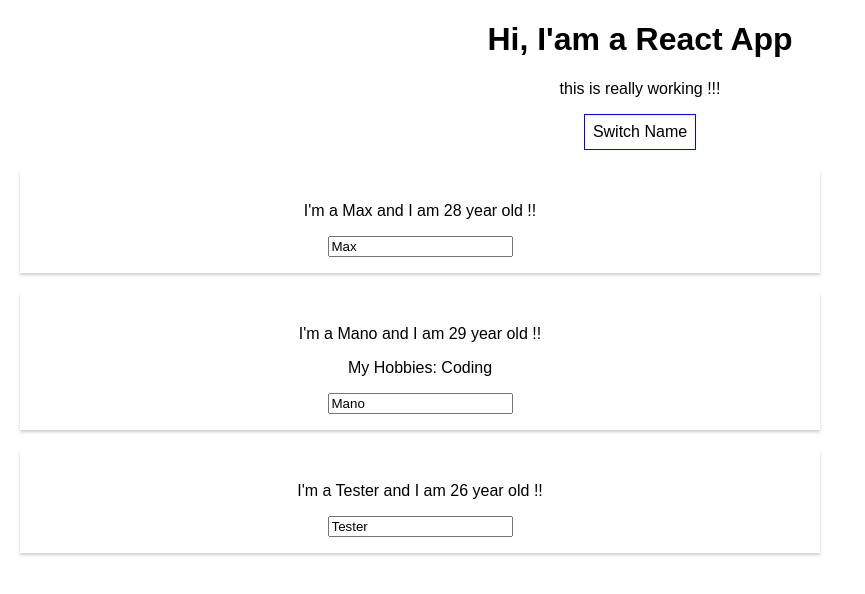
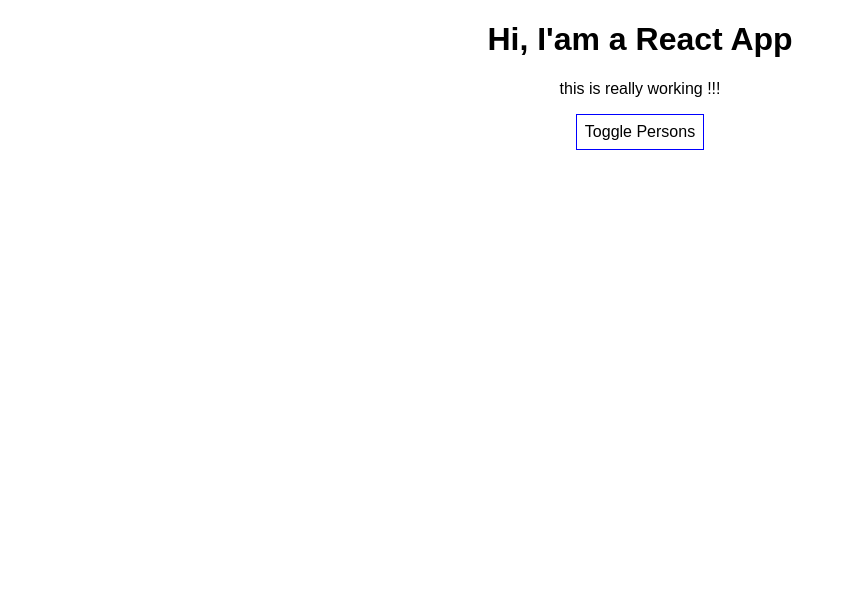
Before and after one commit to kvmanohar/react-complete-guide, a React (Create React App) app: page / in a window 1280 px wide. Shown: the top 594 px of the page, without its empty margins (0-865 px from the left). Built offline with nearby package versions, Linux system fonts and the light colour scheme.

Commit message:
Handle Dynamic Content - Toogle div tag.

```diff
--- a/src/App.jsx
+++ b/src/App.jsx
@@ -5,7 +5,8 @@ import Person from './Person/Person.jsx';
 class App extends Component {
 	state = {
 		persons: [{ name: 'Max', age: 28 }, { name: 'Mano', age: 29 }, { name: 'Tester', age: 26 }],
-		otherState: 'Some other value'
+		otherState: 'Some other value',
+		showPersons: false
 	};
 
 	switchNameHandler = (newName) => {
@@ -18,6 +19,10 @@ class App extends Component {
 		this.setState({
 			persons: [{ name: 'Max', age: 28 }, { name: event.target.value, age: 29 }, { name: 'Tester', age: 37 }]
 		});
+	};
+
+	tooglePersonsHandler = () => {
+		this.setState({ showPersons: !this.state.showPersons });
 	};
 	render() {
 		const buttonStyle = {
@@ -32,9 +37,11 @@ class App extends Component {
 			<div className="App">
 				<h1>Hi, I'am a React App</h1>
 				<p>this is really working !!!</p>
-				<button style={buttonStyle} onClick={() => this.switchNameHandler('Maximus')}>
-					Switch Name
+				<button style={buttonStyle} onClick={this.tooglePersonsHandler}>
+					Toggle Persons
 				</button>
+				{this.state.showPersons ? (
+					<div>
 						<Person name={this.state.persons[0].name} age={this.state.persons[0].age} />
 						<Person
 							name={this.state.persons[1].name}
@@ -46,6 +53,8 @@ class App extends Component {
 						</Person>
 						<Person name={this.state.persons[2].name} age={this.state.persons[2].age} />
 					</div>
+				) : null}
+			</div>
 		);
 	}
 }
```
Lines whose indentation alone changed are shown as unchanged.
